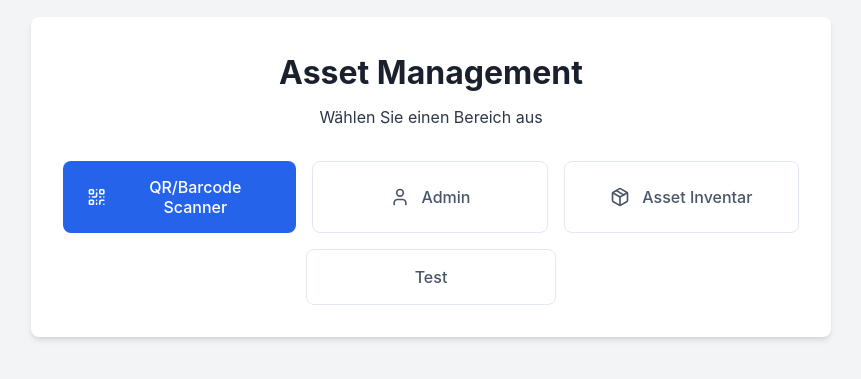
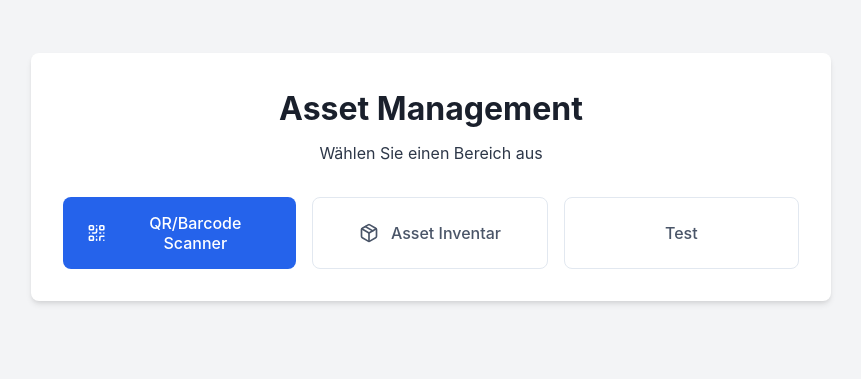
Before and after one commit to nilsmenge/Inventarisierungstool, a React (Vite) app in the folder frontend/: page /navigator in a window 1280 px wide. Shown: the part 223-602 px from the top of the page, without its empty margins (209-1070 px from the left). Built offline with nearby package versions, Linux system fonts and the light colour scheme.

Commit message:
test isAdmin cookies

```diff
--- a/frontend/src/Components/Navigator/Navigator.jsx
+++ b/frontend/src/Components/Navigator/Navigator.jsx
@@ -5,6 +5,17 @@ import { BarChart3, QrCode, Package, User } from 'lucide-react'
 
 const Navigator = () => {
   const navigate = useNavigate()
+
+  // Hilfsfunktion zum Auslesen des Cookies
+  const getCookie = (name) => {
+    const value = `; ${document.cookie}`;
+    const parts = value.split(`; ${name}=`);
+    if (parts.length === 2) return parts.pop().split(';').shift();
+    return null;
+  };
+
+  const isAdmin = getCookie("isAdmin") === "true";
+
   const handleDashboard = () => {
     navigate('/admindashboard')
   }
@@ -34,10 +45,12 @@ const Navigator = () => {
               QR/Barcode Scanner
             </button>
 
-            <button className="navigator-button secondary" onClick={handleDashboard}>
-              <User size={20} />
-              Admin
-            </button>
+            {isAdmin && (
+              <button className="navigator-button secondary" onClick={handleDashboard}>
+                <User size={20} />
+                Admin
+              </button>
+            )}
 
             <button className="navigator-button secondary" onClick={handleInventory}>
               <Package size={20} />
@@ -54,3 +67,61 @@ const Navigator = () => {
   )
 }
 export default Navigator
+
+
+// import React from "react"
+// import './Navigator.css'
+// import { useNavigate } from 'react-router-dom'
+// import { BarChart3, QrCode, Package, User } from 'lucide-react'
+
+// const Navigator = () => {
+//   const navigate = useNavigate()
+//   const handleDashboard = () => {
+//     navigate('/admindashboard')
+//   }
+//   const handleScanner = () => {
+//     navigate('/scanner')
+//   }
+//   const handleInventory = () => {
+//     navigate('/assets')
+//   }
+
+//   const handleTest = () => {
+//     navigate('/test')
+//   }
+
+//   return (
+//     <div className="navigator-container">
+//       <div className="navigator-content">
+//         <div className="navigator-card">
+//           <div className="navigator-header">
+//             <h1 className="navigator-title">Asset Management</h1>
+//             <p className="navigator-suptitle">Wählen Sie einen Bereich aus</p>
+//           </div>
+
+//           <div className="n-btns">
+//             <button className="navigator-button" onClick={handleScanner}>
+//               <QrCode size={20} />
+//               QR/Barcode Scanner
+//             </button>
+
+//             <button className="navigator-button secondary" onClick={handleDashboard}>
+//               <User size={20} />
+//               Admin
+//             </button>
+
+//             <button className="navigator-button secondary" onClick={handleInventory}>
+//               <Package size={20} />
+//               Asset Inventar
+//             </button>
+
+//             <button className="navigator-button secondary" onClick={handleTest}>
+//               Test
+//             </button>
+//           </div>
+//         </div>
+//       </div>
+//     </div>
+//   )
+// }
+// export default Navigator
```
